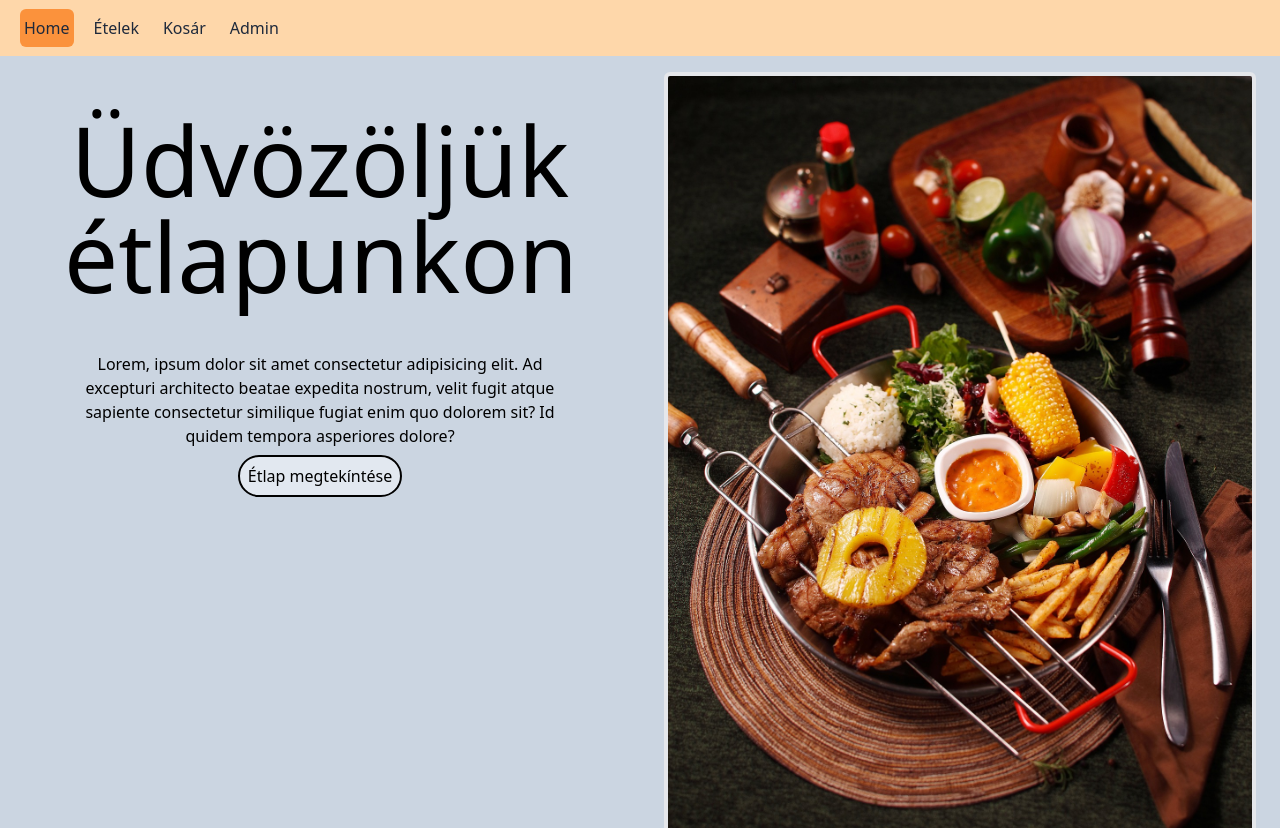
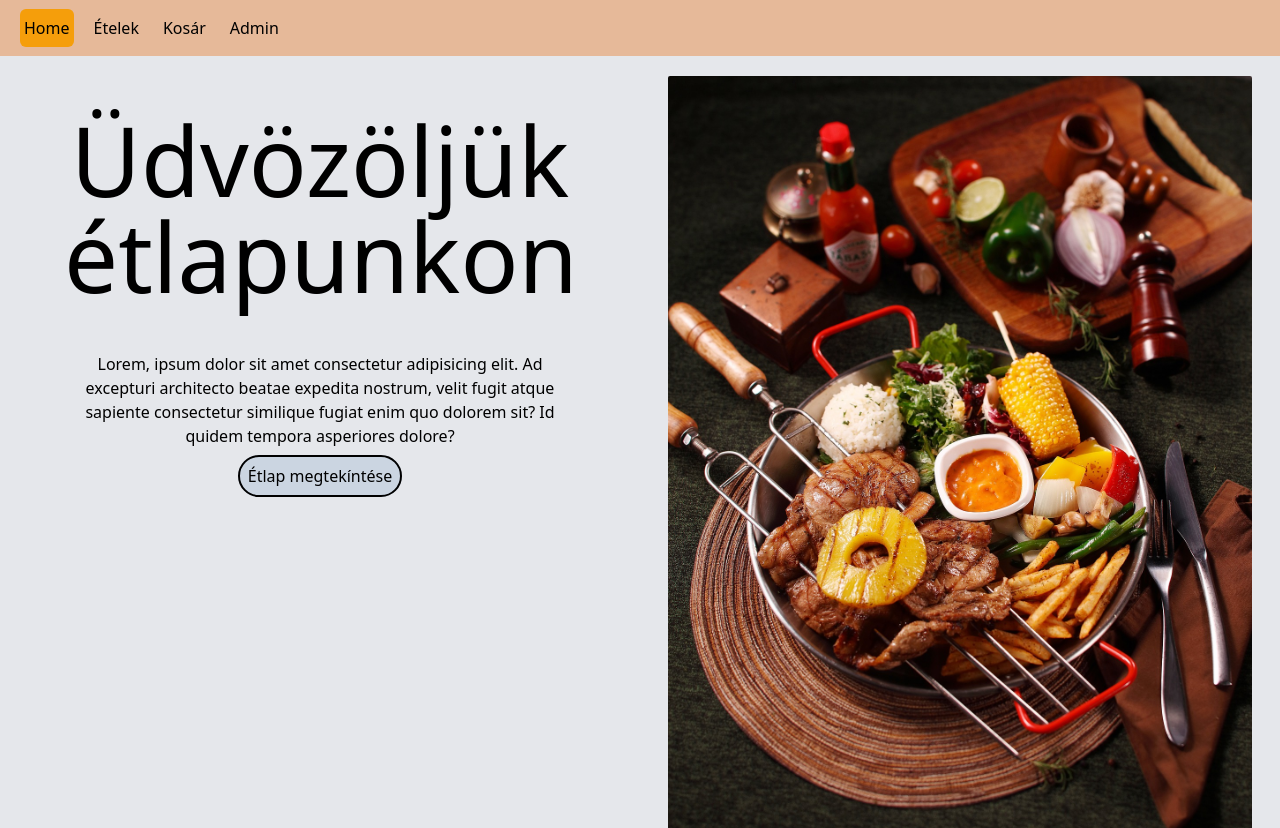
Before and after one commit to MiniApollo/etlap, a Vue app in the folder website-etlap/: page / in a window 1280 px wide. Shown: the top 828 px of the page. Built offline with nearby package versions, Linux system fonts and the light colour scheme.

Commit message:
Frontend: Change core style (navbar, bg-color)

```diff
--- a/website-etlap/src/App.vue
+++ b/website-etlap/src/App.vue
@@ -19,7 +19,7 @@ function saveBasket() {
 }
 
 function emptyBasket() {
-    basketContent.value = [];
+  basketContent.value = [];
 }
 
 onMounted(() => {
@@ -34,26 +34,27 @@ onMounted(() => {
 </script>
 
 <template>
-  <div class="bg-slate-300">
+  <div class="bg-gray-200">
     <!-- Need text-base to have smooth font changing if not navbar changes instantly -->
-    <nav class="fixed top-0 w-full p-3 bg-orange-200 hover:py-4 transition-all duration-500 text-base">
+    <nav class="bg-brown fixed top-0 w-full p-3 hover:py-4 transition-all duration-500 text-base">
       <ul>
         <RouterLink
-          class="mx-2 my-3 px-1 py-2 text-slate-800 hover:text-black hover:text-xl transition-all duration-300 rounded-md"
-          to="/" activeClass="bg-orange-400 text-black">Home</RouterLink>
+          class="mx-2 my-3 px-1 py-2 text-black hover:text-black hover:text-xl transition-all duration-300 rounded-md"
+          to="/" activeClass="bg-amber-500">Home</RouterLink>
         <RouterLink
-          class="mx-2 my-3 px-1 py-2 text-slate-800 hover:text-black hover:text-xl transition-all duration-300 rounded-md"
-          to="/etelek" activeClass="bg-orange-400 text-black">Ételek</RouterLink>
+          class="mx-2 my-3 px-1 py-2 text-black hover:text-black hover:text-xl transition-all duration-300 rounded-md"
+          to="/etelek" activeClass="bg-amber-500">Ételek</RouterLink>
         <RouterLink
-          class="mx-2 my-3 px-1 py-2 text-slate-800 hover:text-black hover:text-xl transition-all duration-300 rounded-md"
-          to="/kosar" activeClass="bg-orange-400 text-black">Kosár</RouterLink>
+          class="mx-2 my-3 px-1 py-2  text-black hover:text-black hover:text-xl transition-all duration-300 rounded-md"
+          to="/kosar" activeClass="bg-amber-500">Kosár</RouterLink>
         <RouterLink
-          class="mx-2 my-3 px-1 py-2 text-slate-800 hover:text-black hover:text-xl transition-all duration-300 rounded-md"
-          to="/admin" activeClass="bg-orange-400 text-black">Admin</RouterLink>
+          class="mx-2 my-3 px-1 py-2 text-black hover:text-black hover:text-xl transition-all duration-300 rounded-md"
+          to="/admin" activeClass="bg-amber-500">Admin</RouterLink>
       </ul>
     </nav>
     <main class="pt-16">
-      <RouterView @kosarhoz="addToBasket" @torol="deleteFromBasket" @empty-basket="emptyBasket" :basketContent="basketContent" />
+      <RouterView @kosarhoz="addToBasket" @torol="deleteFromBasket" @empty-basket="emptyBasket"
+        :basketContent="basketContent" />
     </main>
   </div>
 
--- a/website-etlap/src/components/Welcome.vue
+++ b/website-etlap/src/components/Welcome.vue
@@ -11,7 +11,7 @@
                 nostrum, velit fugit atque sapiente consectetur similique fugiat enim quo dolorem sit? Id quidem tempora
                 asperiores dolore?</p>
             <RouterLink
-                class="p-2 bg-slate-200 border-2 rounded-3xl border-black text-black hover:text-xl transition-all duration-500"
+                class="p-2 bg-slate-300 border-2 rounded-3xl border-black text-black hover:text-xl transition-all duration-500"
                 to="/etelek">Étlap megtekíntése</RouterLink>
         </div>
         <div class="mx-2 my-2 lg:mx-6">
```
